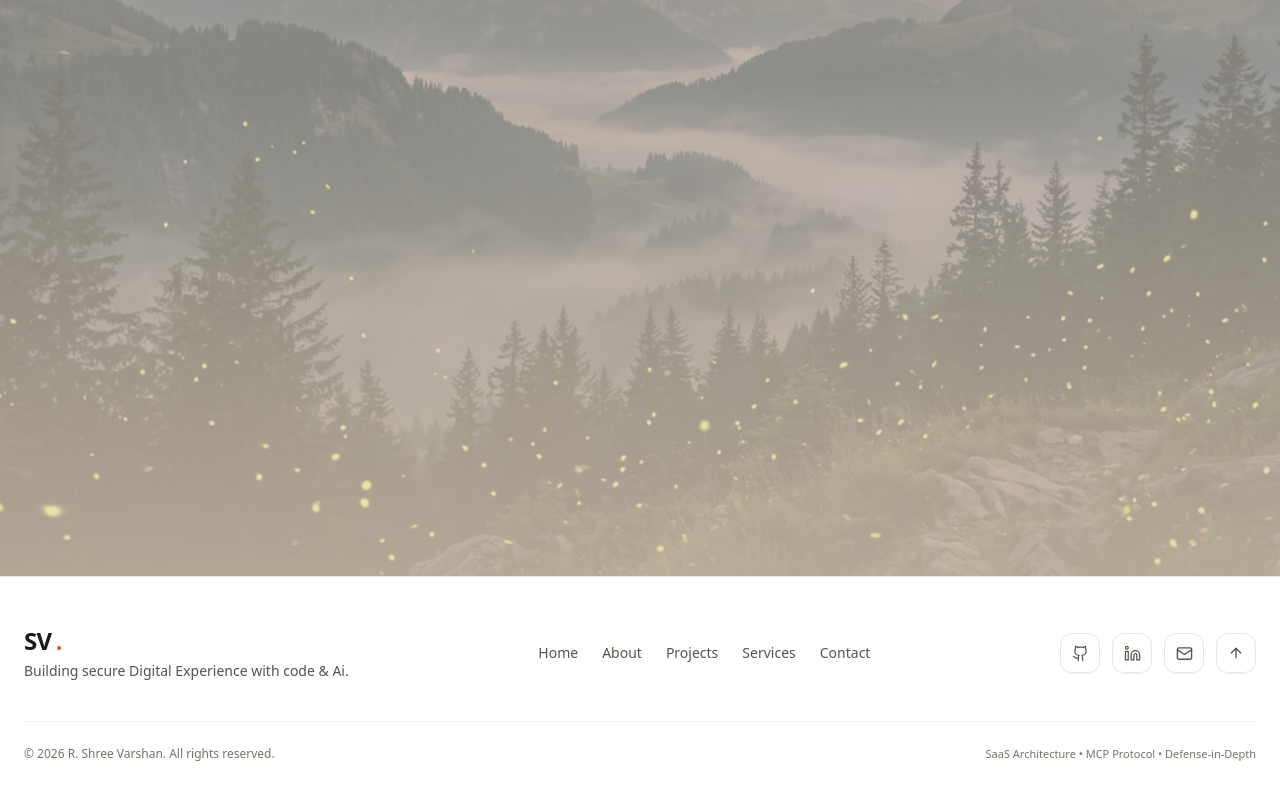
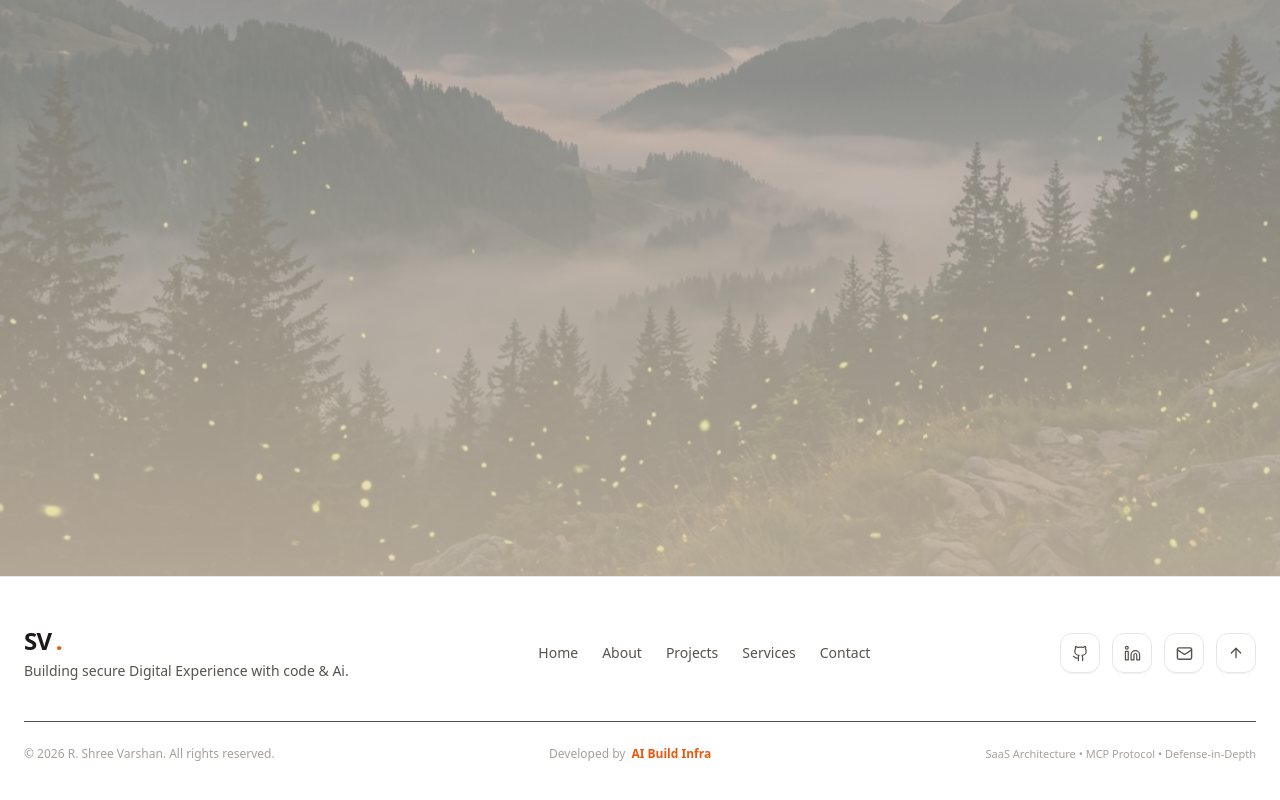
Before and after one commit to Shree-varshan-430/Portfolio, a Next.js app: page / in a window 1280 px wide. Shown: the part 10235-11035 px from the top of the page. Built offline with nearby package versions, Linux system fonts and the light colour scheme.

Commit message:
Add Developed by AI Build Infra footer link

```diff
--- a/components/ui/Footer.tsx
+++ b/components/ui/Footer.tsx
@@ -107,8 +107,19 @@ export default function Footer() {
         </div>
 
         {/* Copyright Bar */}
-        <div className="mt-10 pt-6 border-t border-stone-100 dark:border-stone-800/80 flex flex-col sm:flex-row items-center justify-between text-xs text-stone-500 dark:text-stone-400 gap-3">
+        <div className="mt-10 pt-6 border-t border-stone-800/80 flex flex-col sm:flex-row items-center justify-between text-xs text-stone-400 gap-3">
           <p>© {new Date().getFullYear()} R. Shree Varshan. All rights reserved.</p>
+          <div className="flex items-center gap-1.5 font-medium">
+            <span>Developed by</span>
+            <a
+              href="https://aibuildinfra.com/"
+              target="_blank"
+              rel="noopener noreferrer"
+              className="text-[#ea580c] hover:text-[#f97316] font-extrabold hover:underline transition-colors"
+            >
+              AI Build Infra
+            </a>
+          </div>
           <p className="font-mono text-[11px]">SaaS Architecture • MCP Protocol • Defense-in-Depth</p>
         </div>
       </div>
```
